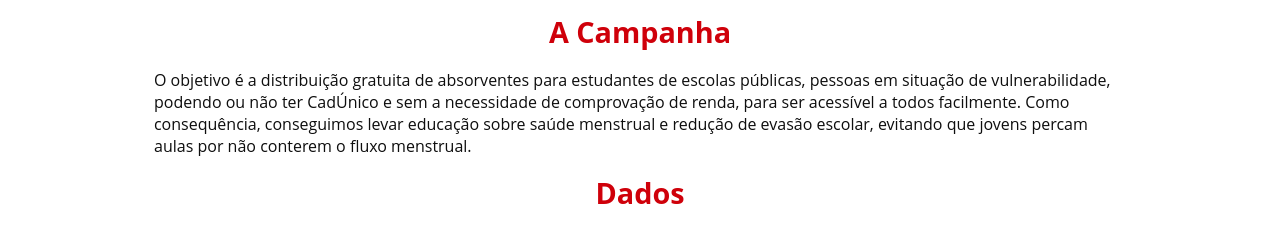
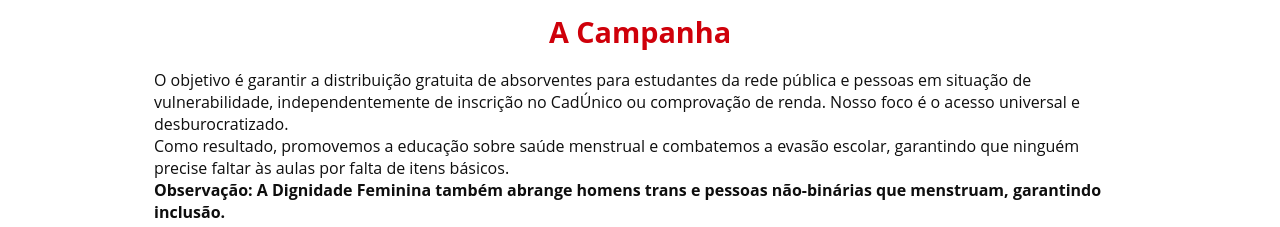
Before and after one commit to HellenCristinaP/DignidadeFeminina, a React (Vite) app: page / in a window 1280 px wide. Shown: the part 704-931 px from the top of the page. Built offline with nearby package versions, Linux system fonts and the light colour scheme; a web font is replaced by a local one.

Commit message:
Corrigindo texto

```diff
--- a/src/App.jsx
+++ b/src/App.jsx
@@ -80,7 +80,7 @@
                     <p>Antes de falar da campanha, preicsamos entender o problema que ele resolve. <br />
                         A pobreza menstrual é a falta de recursos para obter absorvente, como: falta de recursos financeiros, infraestrutura e informação.
                         <h3>A Campanha</h3>
-                        <p>O objetivo é a distribuição gratuita de absorventes para estudantes de escolas públicas, pessoas em situação de vulnerabilidade, podendo ou não ter CadÚnico e sem a necessidade de comprovação de renda, para ser acessível a todos facilmente. Como consequência, conseguimos levar educação sobre saúde menstrual e redução de evasão escolar, evitando que jovens percam aulas por não conterem o fluxo menstrual.</p>
+                        <p>​O objetivo é garantir a distribuição gratuita de absorventes para estudantes da rede pública e pessoas em situação de vulnerabilidade, independentemente de inscrição no CadÚnico ou comprovação de renda. Nosso foco é o acesso universal e desburocratizado. <br />Como resultado, promovemos a educação sobre saúde menstrual e combatemos a evasão escolar, garantindo que ninguém precise faltar às aulas por falta de itens básicos. <br /> <strong> Observação: A Dignidade Feminina também abrange homens trans e pessoas não-binárias que menstruam, garantindo inclusão.</strong></p>
                     </p>
                     <h3>Dados</h3>
                     <ol>
```
